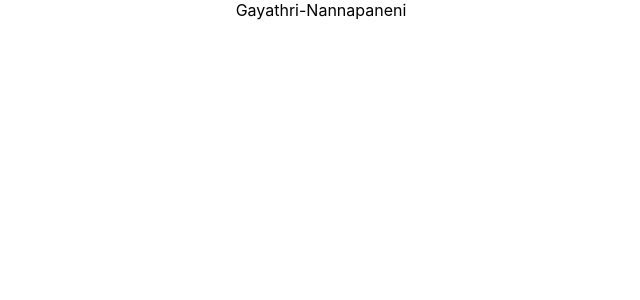
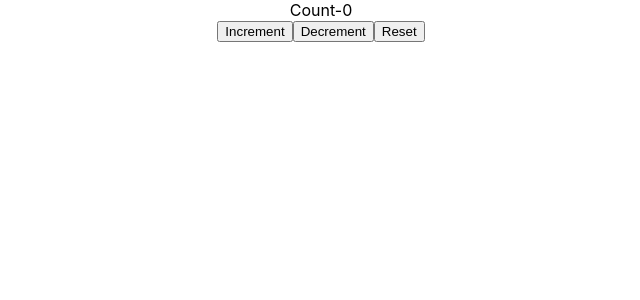
Before and after one commit to gayathri3636/reacthooks, a React (Create React App) app: page / in a window 1280 px wide. Shown: the top 300 px of the page, without its empty margins (319-959 px from the left). Built offline with nearby package versions, Linux system fonts and the light colour scheme.

Commit message:
simple state and action

```diff
--- a/src/App.js
+++ b/src/App.js
@@ -1,11 +1,11 @@
 import './App.css';
-import Apps from './components/useContext/App';
 import React from 'react';
+import CounterOne from './components/useReducer/CounterOne';
 
 function App() {
   return (
     <div className="App">
-      <Apps/>
+      <CounterOne/>
     </div>
   );
 }
--- /dev/null
+++ b/src/components/useReducer/CounterOne.js
@@ -0,0 +1,27 @@
+import React,{useReducer} from 'react'
+const initialState = 0;
+const reducer = (state, action) => {
+    switch(action){
+        case 'increment':
+            return state+1;
+        case 'decrement':
+            return state-1;
+        case 'reset':
+            return initialState
+        default:
+            return state;
+    }
+}
+function CounterOne() {
+    const [count, dispatch] = useReducer(reducer, initialState)
+    return (
+        <div>
+            <div>Count-{count}</div>
+            <button onClick={()=>dispatch('increment')}>Increment</button>
+            <button onClick={()=>dispatch('decrement')}>Decrement</button>
+            <button onClick={()=>dispatch('reset')}>Reset</button>
+        </div>
+    )
+}
+
+export default CounterOne
```
Also changed, not shown: 1 other file (tests, documents, lock files or other folders).
